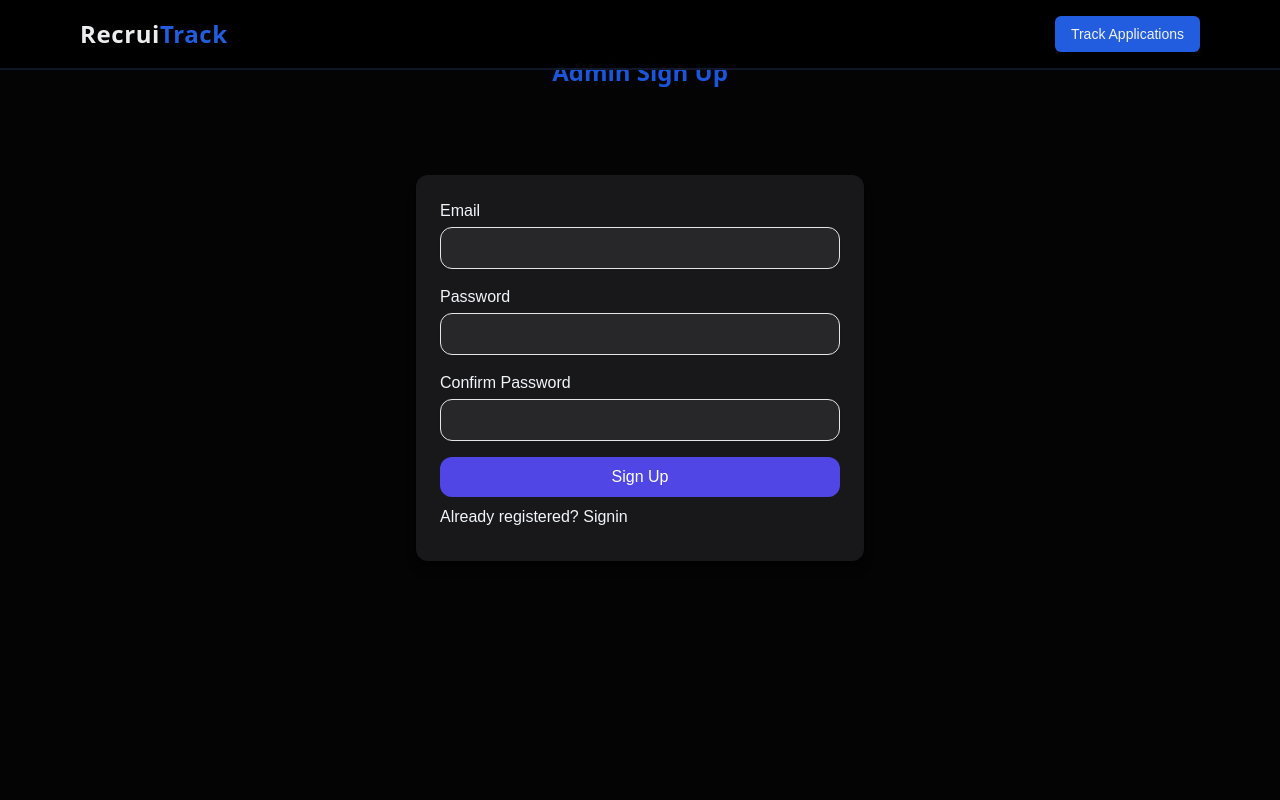
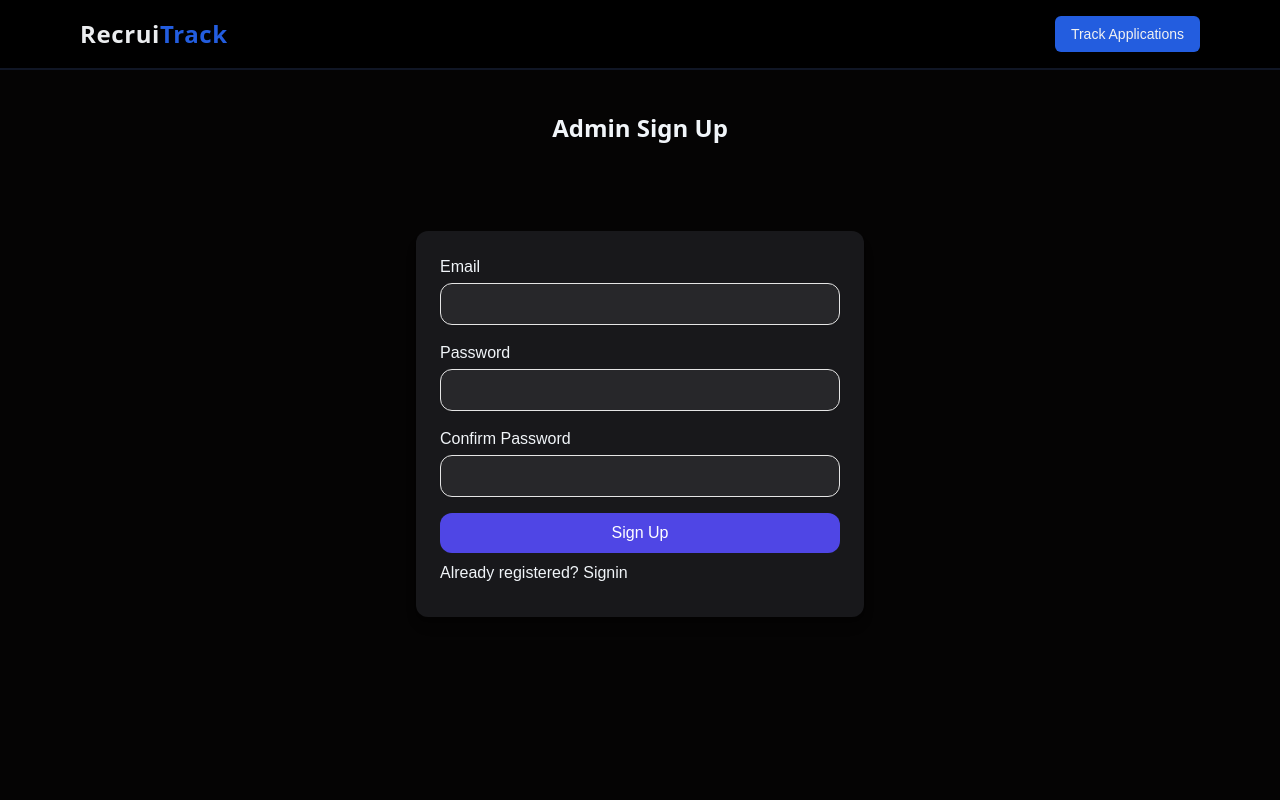
Before and after one commit to abhissh11/RecruiTrack, a Next.js app: page /auth/signup in a window 1280 px wide. Shown: the top 800 px of the page. Built offline with nearby package versions, Linux system fonts and the light colour scheme; no server answers.

Commit message:
design fixes

```diff
--- a/src/app/[job]/openings/page.tsx
+++ b/src/app/[job]/openings/page.tsx
@@ -5,7 +5,7 @@ import React from "react";
 export default function page() {
   return (
     <div className="min-h-screen pt-14">
-      <h1 className="text-4xl text-slate-200 font-bold font-serif tracking-wide leading-relaxed text-center mt-10">
+      <h1 className="text-3xl text-slate-200 font-bold font-serif tracking-wide leading-relaxed text-center mt-10">
         New Job Openings
       </h1>
       <div className="">
--- a/src/app/auth/signin/page.tsx
+++ b/src/app/auth/signin/page.tsx
@@ -3,8 +3,8 @@ import React from "react";
 
 export default function page() {
   return (
-    <div className="min-h-screen mt-14 px-6 md:px-20">
-      <h1 className="text-center text-2xl font-bold font-sans ">
+    <div className=" min-h-screen mt-28 px-6 md:px-20">
+      <h1 className="text-center text-2xl text-slate-100 font-bold font-sans ">
         Admin Sign In
       </h1>
       <div className="">
--- a/src/app/auth/signup/page.tsx
+++ b/src/app/auth/signup/page.tsx
@@ -3,8 +3,8 @@ import React from "react";
 
 export default function page() {
   return (
-    <div className="min-h-screen mt-14 px-6 md:px-20">
-      <h1 className="text-center text-2xl font-bold font-sans ">
+    <div className="min-h-screen mt-28 px-6 md:px-20">
+      <h1 className="text-center text-2xl text-slate-100 font-bold font-sans ">
         Admin Sign Up
       </h1>
       <div className="">
--- a/src/app/track-applications/page.tsx
+++ b/src/app/track-applications/page.tsx
@@ -3,7 +3,7 @@ import React from "react";
 
 export default function page() {
   return (
-    <div className="min-h-screen">
+    <div className="min-h-screen mt-24">
       <ApplicantTable />
     </div>
   );
--- a/src/components/Features.tsx
+++ b/src/components/Features.tsx
@@ -42,7 +42,6 @@ export default function Features() {
       </div>
       <div className="flex flex-col md:flex-row justify-center gap-10 items-center">
         {features.map((feat, index) => (
-          <>
           <div
             key={index}
             className="group border border-slate-800 p-6 w-72 min-h-80 rounded-xl overflow-hidden hover:bg-zinc-900"
@@ -59,7 +58,6 @@ export default function Features() {
               </p>
             </div>
           </div>
-          </>
         ))}
       </div>
     </div>
--- a/src/components/SigninComponent.tsx
+++ b/src/components/SigninComponent.tsx
@@ -46,7 +46,7 @@ export default function AdminSignin() {
         toast.success("Login successful!");
         // You can store the token or user data if needed
         setTimeout(() => {
-          router.push("/admin-dashboard");
+          router.push("/track-applications");
         }, 100);
         console.log("User data:", data);
         setFormData({ email: "", password: "" });
--- a/src/middleware.ts
+++ b/src/middleware.ts
@@ -3,7 +3,7 @@ import { verifyJWTToken } from "./lib/jwt";
 
 export function middleware(request: NextRequest) {
     const origin = request.headers.get("origin");
-    const ALLOWED_ORIGINS = ["http://localhost:3000", "https://recruitrack.vercel.app/"]; // List of allowed origins
+    const ALLOWED_ORIGINS = ["http://localhost:3000", "https://recruitrack.vercel.app"]; // List of allowed origins
 
     // Handle CORS
     if (origin && !ALLOWED_ORIGINS.includes(origin)) {
```
Lines whose indentation alone changed are shown as unchanged.
